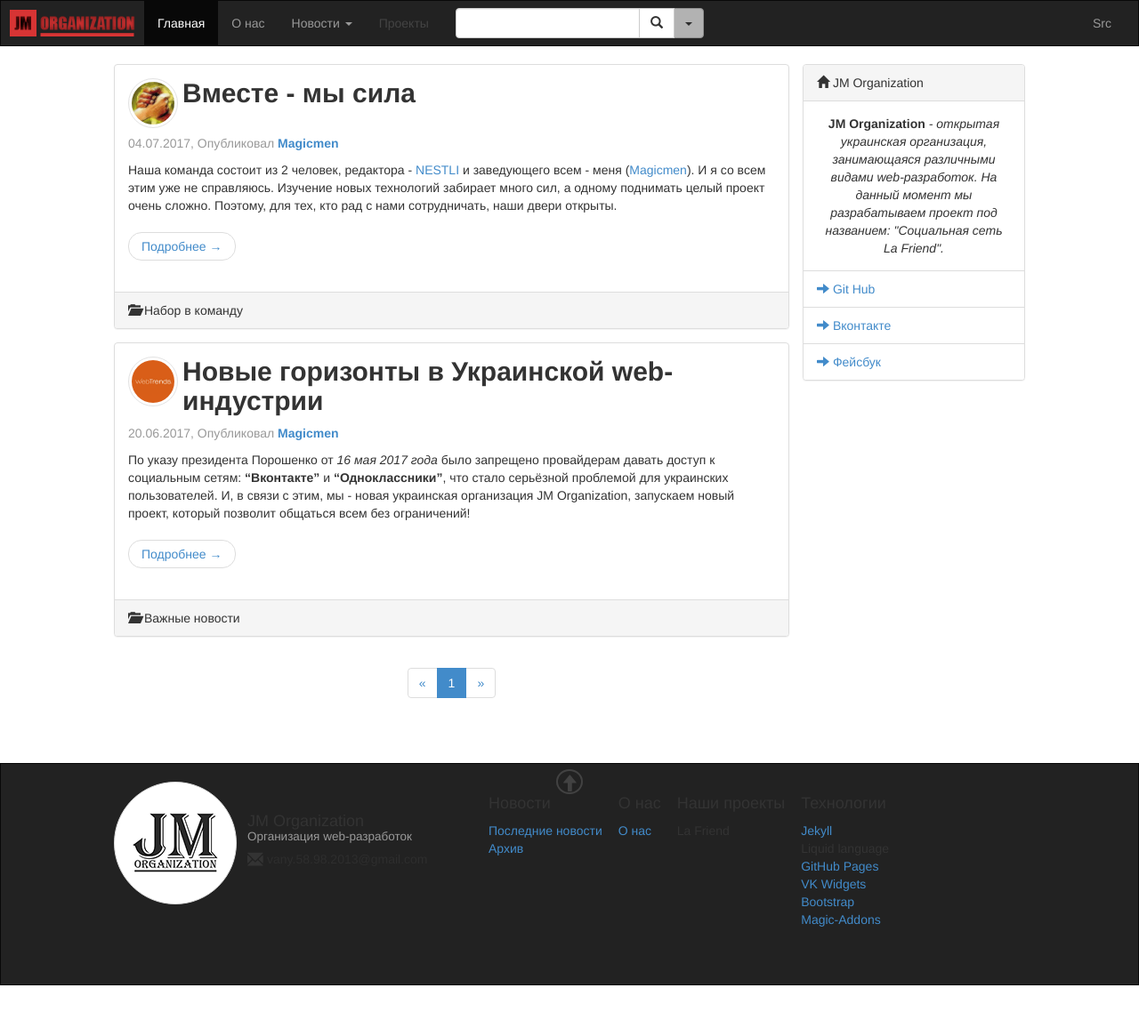
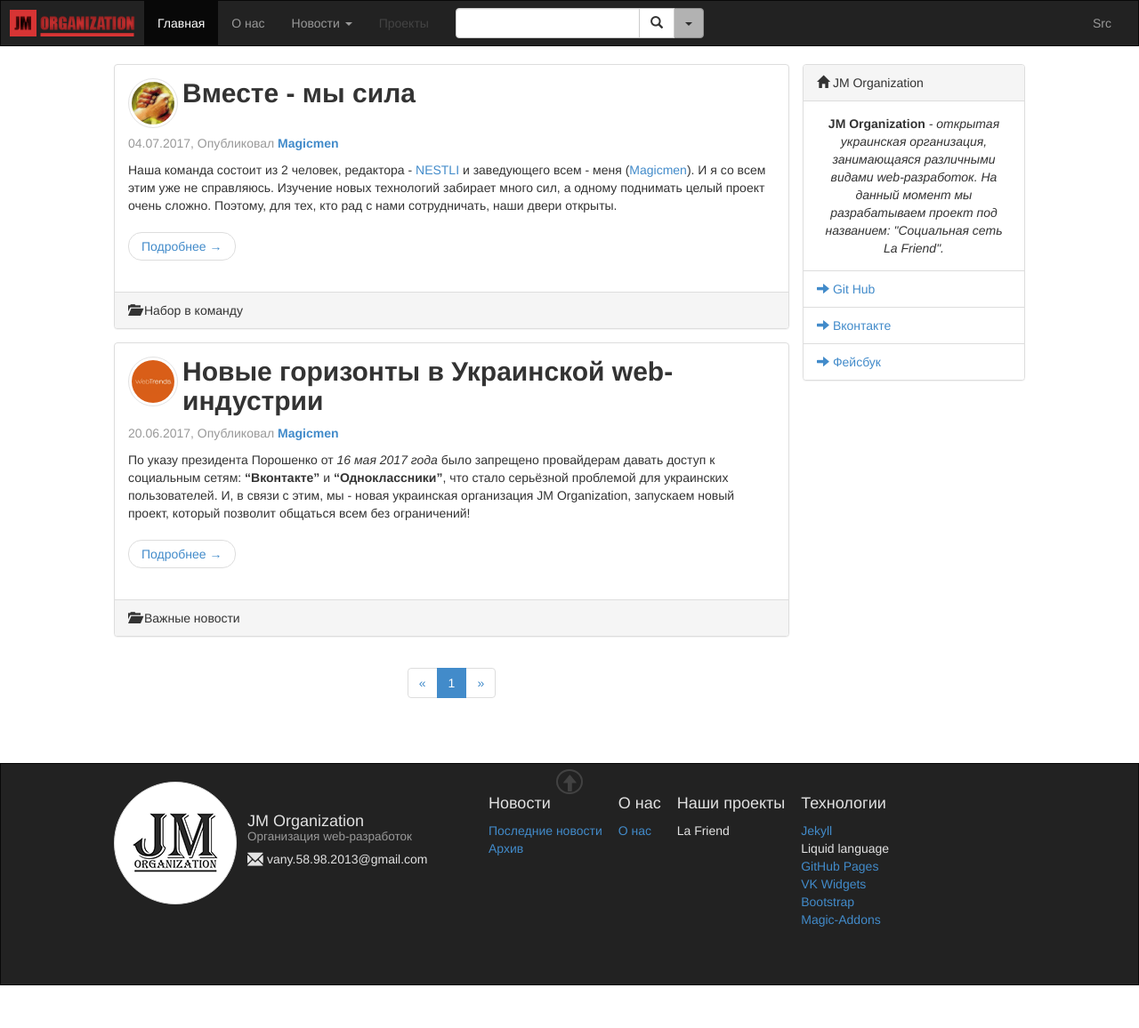
Before and after one commit to jm-organization/jm-organization.github.io, a Jekyll site: the page built from index.html, in a window 1280 px wide. Shown: the whole page at 89% size. Built offline with Jekyll 4.4.1, drawn with Linux system fonts in a browser that asks for light colours; the list of posts is cut into pages by our own code.

Commit message:
Update jm_footer.html

```diff
--- a/_includes/jm_footer.html
+++ b/_includes/jm_footer.html
@@ -1,5 +1,5 @@
 <div class="page-width">
-    <div class="jm-f">
+    <div class="jm-f" style="color: #e2e2e2;">
         <div class="jm-f-logo">
             <img src="/assets/img/logotypes/small_logotype.png" alt="jm-organization" class="img-circle img-thumbnail jm-td">
             <div class="jm-f-about">
@@ -12,7 +12,7 @@
                               data-placement="top"
                               title="e-mail"
                         ></span>
-                            <a href="mailto:vany.58.98.2013@gmail.com">vany.58.98.2013@gmail.com</a>
+                            <a href="mailto:vany.58.98.2013@gmail.com" style="color: #e2e2e2;">vany.58.98.2013@gmail.com</a>
                         </li>
                     </ul>
                 </div>
```
